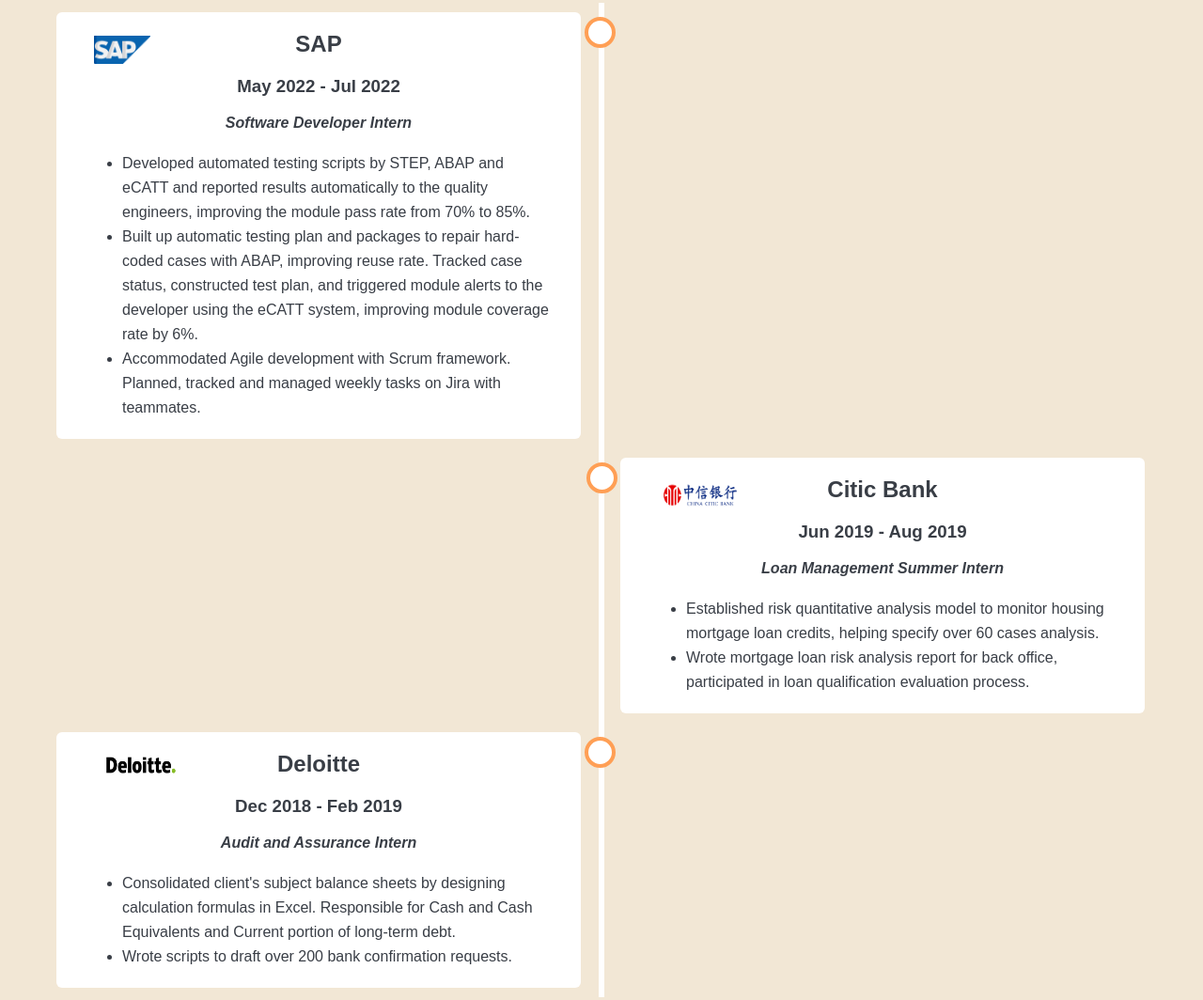
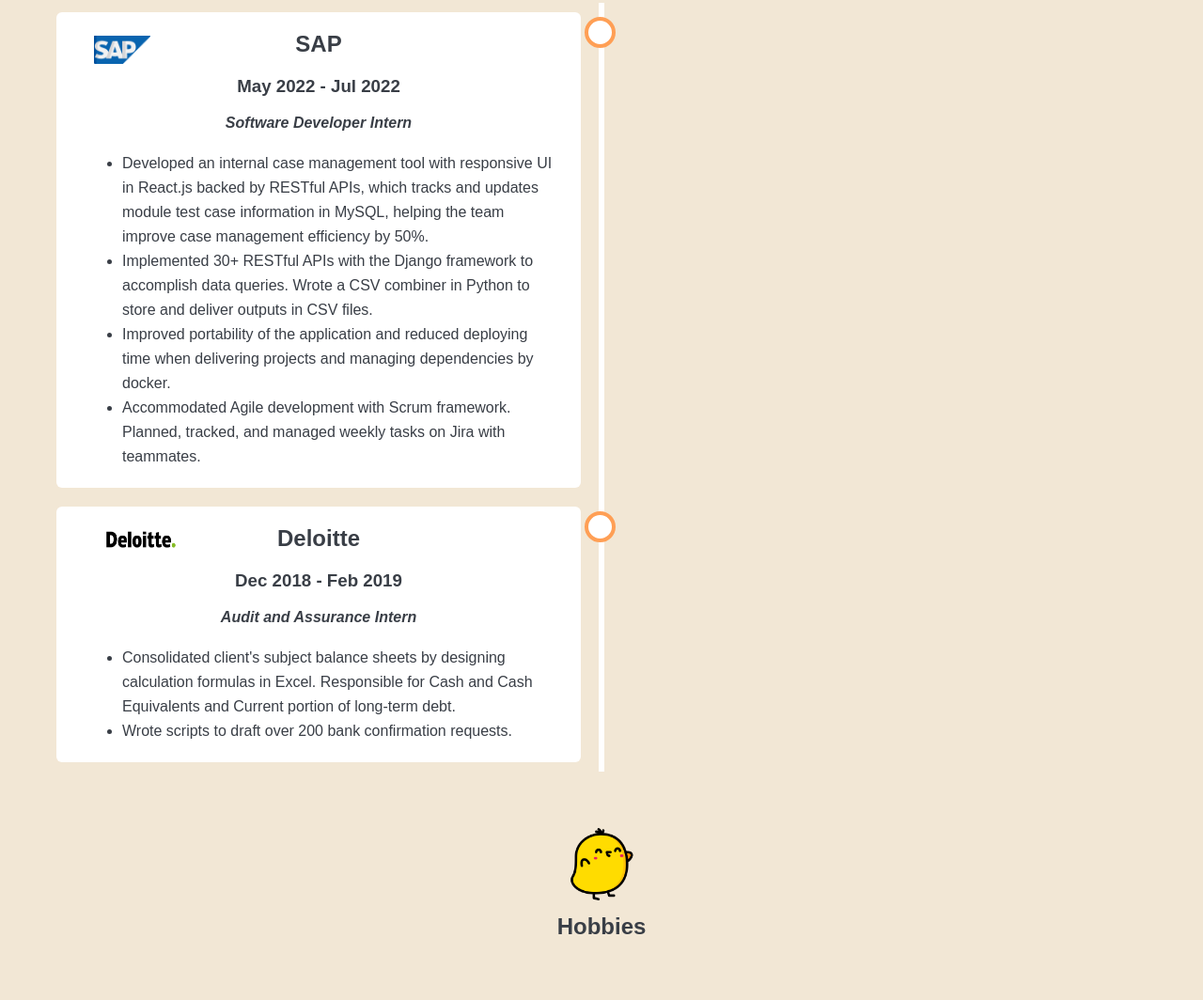
Before and after one commit to yuezeng723/PersonalWebsite, a plain HTML site: page index.html in a window 1280 px wide. Shown: the part 4092-5156 px from the top of the page at 94% size. Drawn offline with Linux system fonts and the light colour scheme.

Commit message:
update internship

```diff
--- a/index.html
+++ b/index.html
@@ -238,33 +238,17 @@
             <h3>May 2022 - Jul 2022</h3>
             <h4><i>Software Developer Intern</i></h4>
             <ul>
-              <li>Developed automated testing scripts by STEP, ABAP and eCATT and reported results automatically to the quality engineers, improving the module
-                pass rate from 70% to 85%.</li>
+              <li>Developed an internal case management tool with responsive UI in React.js backed by RESTful APIs, which tracks and updates module test case information in MySQL, helping the team improve case management efficiency by 50%.</li>
               <li>
-                Built up automatic testing plan and packages to repair hard-coded cases with ABAP, improving reuse rate. Tracked case status, constructed test
-                plan, and triggered module alerts to the developer using the eCATT system, improving module coverage rate by 6%.
+                Implemented 30+ RESTful APIs with the Django framework to accomplish data queries. Wrote a CSV combiner in Python to store and deliver outputs in CSV files.
               </li>
               <li>
-                Accommodated Agile development with Scrum framework. Planned, tracked and managed weekly tasks on Jira with teammates.
+                Improved portability of the application and reduced deploying time when delivering projects and managing dependencies by docker.
+              </li>
+              <li>
+                Accommodated Agile development with Scrum framework. Planned, tracked, and managed weekly tasks on Jira with teammates.
               </li>
             </ul>
-          </div>
-        </div>
-        <div class="container right">
-          <div class="content">
-            <img src="./images/bank.png" alt="citicbank-icon" class="bank-img" width="210%" height="180%">
-            <h2>Citic Bank</h2>
-            <h3>Jun 2019 - Aug 2019</h4>
-              <h4><i>Loan Management Summer Intern</i></h4>
-              <ul>
-                <li>
-                  Established risk quantitative analysis model to monitor housing mortgage loan credits, helping specify over 60 cases analysis.
-                </li>
-                <li>
-                  Wrote mortgage loan risk analysis report for back office, participated in loan qualification evaluation process.
-                </li>
-
-              </ul>
           </div>
         </div>
 
```
